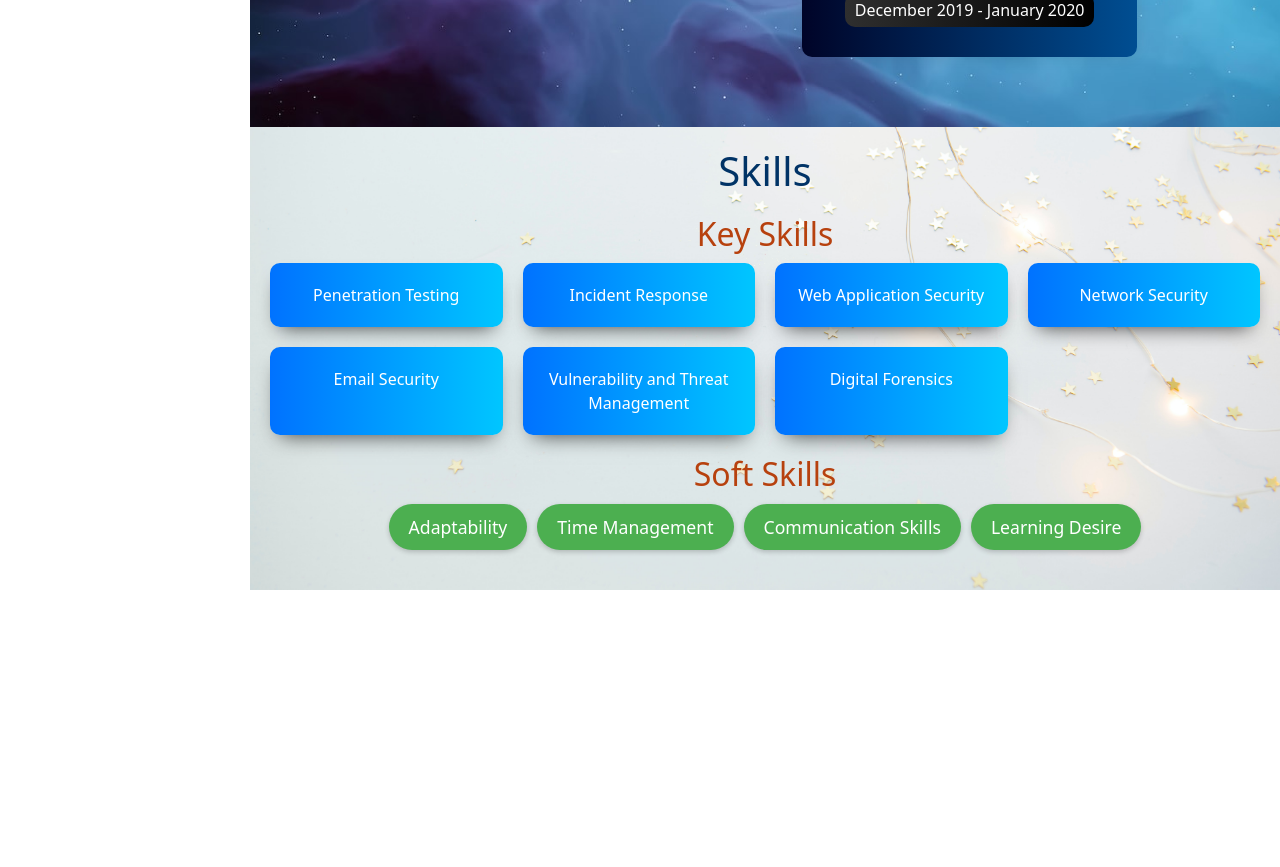
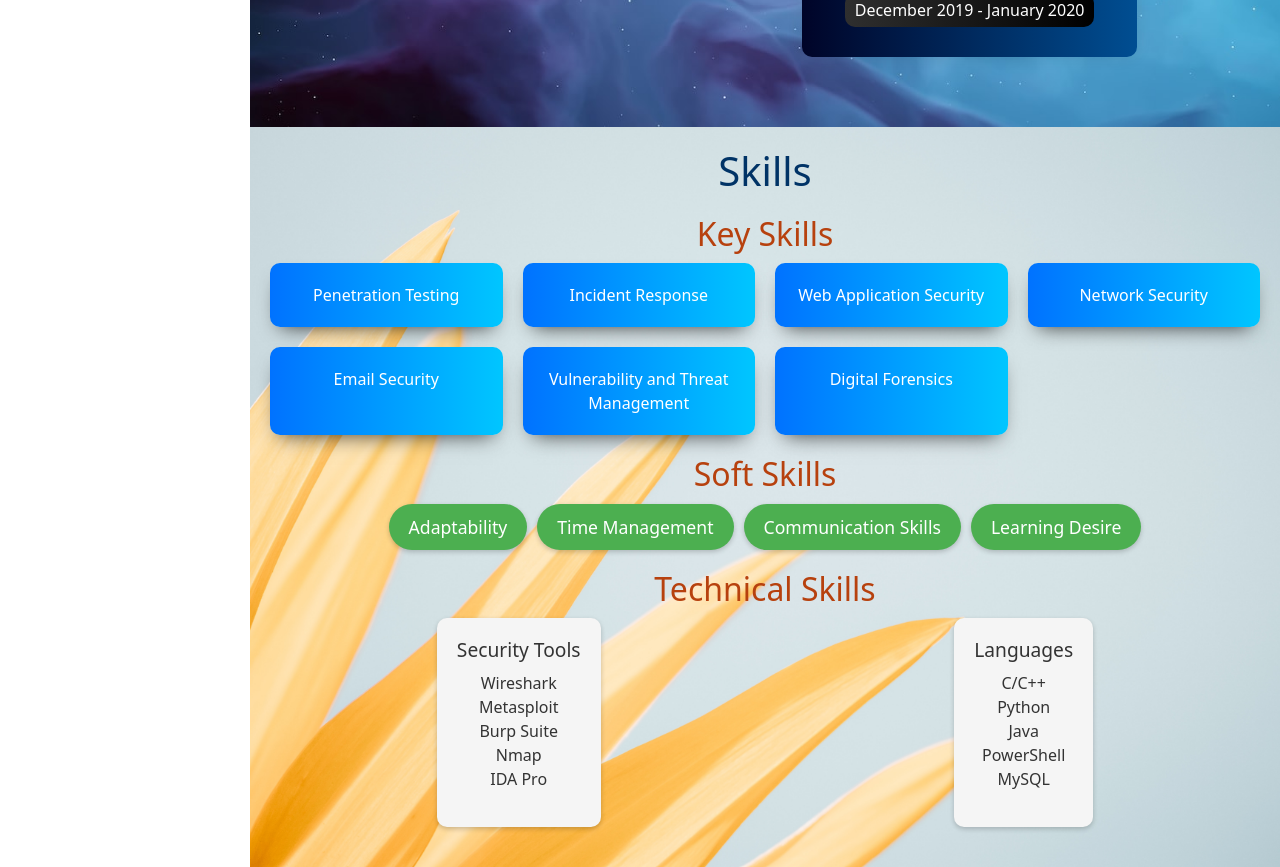
Before and after one commit to theCuriousObserver/My-Portfolio, a React (Create React App) app: page / in a window 1280 px wide. Shown: the part 2400-3267 px from the top of the page. Before the commit the page ends 2990 px from the top, so only its background shows below. Built offline with nearby package versions, Linux system fonts and the light colour scheme.

Commit message:
Technical Skills Added

```diff
--- a/src/Skills.css
+++ b/src/Skills.css
@@ -1,6 +1,6 @@
 .skills {
     padding: 20px;
-    background: url('./Sky-background.jpg') no-repeat center center fixed;
+    background: url('./flower.jpg') no-repeat center center fixed;
     -webkit-background-size: cover;
     -moz-background-size: cover;
     -o-background-size: cover;
--- a/src/Skills.js
+++ b/src/Skills.js
@@ -2,6 +2,7 @@ import React from 'react';
 import './Skills.css';
 import KeySkills from './KeySkills';
 import SoftSkills from './SoftSkills';
+import TechnicalSkills from './TechnicalSkills';
 
 const Skills = () => {
   return (
@@ -9,13 +10,18 @@ const Skills = () => {
       <h1 className="skills-heading">Skills</h1>
 
       <div className="skills-section">
-        <h2 className="skills-subheading">Key Skills</h2>
+        <h2 className="skills-subheading key">Key Skills</h2>
         <KeySkills />
       </div>
 
       <div className="skills-section">
-        <h2 className="skills-subheading">Soft Skills</h2>
+        <h2 className="skills-subheading soft">Soft Skills</h2>
         <SoftSkills />
+      </div>
+
+      <div className="skills-section">
+        <h2 className="skills-subheading technical">Technical Skills</h2>
+        <TechnicalSkills />
       </div>
 
       {/* The rest of your Skills component */}
--- /dev/null
+++ b/src/TechnicalSkills.css
@@ -0,0 +1,25 @@
+.technical-skills {
+    display: flex;
+    flex-wrap: wrap;
+    justify-content: space-around;
+    gap: 20px;
+  }
+
+  .technical-skill-category {
+    background-color: #f5f5f5;
+    padding: 20px;
+    border-radius: 10px;
+    box-shadow: 0 2px 5px rgba(0, 0, 0, 0.2);
+  }
+
+  .technical-skill-heading {
+    margin-bottom: 10px;
+    font-size: 1.2em;
+    color: #333333; /* Dark grey color for the heading */
+  }
+
+  .technical-skill-list {
+    list-style: none;
+    padding-left: 0;
+    color: #333333; /* Dark grey color for the text */
+  }
--- /dev/null
+++ b/src/TechnicalSkills.js
@@ -0,0 +1,34 @@
+import React from 'react';
+import './TechnicalSkills.css';
+
+const TechnicalSkills = () => {
+  // Replace this array with your actual technical skills
+  const skills = [
+    {
+      category: 'Security Tools',
+      items: ['Wireshark', 'Metasploit', 'Burp Suite', 'Nmap', 'IDA Pro']
+    },
+    {
+      category: 'Languages',
+      items: ['C/C++', 'Python', 'Java', 'PowerShell', 'MySQL']
+    },
+    // ... more categories
+  ];
+
+  return (
+    <div className="technical-skills">
+      {skills.map((skill, index) => (
+        <div key={index} className="technical-skill-category">
+          <h3 className="technical-skill-heading">{skill.category}</h3>
+          <ul className="technical-skill-list">
+            {skill.items.map((item, idx) => (
+              <li key={idx}>{item}</li>
+            ))}
+          </ul>
+        </div>
+      ))}
+    </div>
+  );
+};
+
+export default TechnicalSkills;
```
Also changed, not shown: src/flower.jpg (added).
